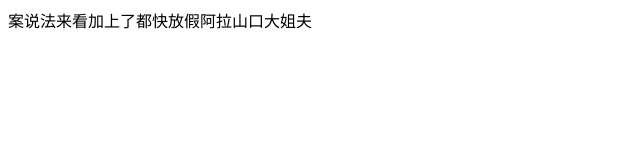
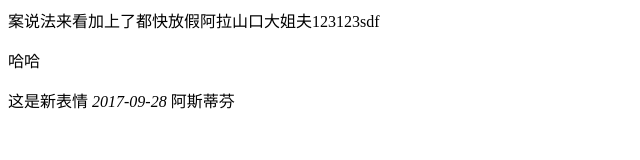
Before and after one commit to FORTHEWIN-666/test, a plain HTML site: page index.html in a window 1280 px wide. Shown: the whole page, without its empty margins (0-640 px from the left). Drawn offline with Linux system fonts and the light colour scheme.

Commit message:
修改index.html

```diff
--- a/index.html
+++ b/index.html
@@ -5,6 +5,10 @@
 	<title>哈哈</title>
 </head>
 <body>
-	案说法来看加上了都快放假阿拉山口大姐夫
+	案说法来看加上了都快放假阿拉山口大姐夫123123sdf
+	<p>哈哈</p>
+	<span>这是新表情</span>
+	<i>2017-09-28</i>
+	阿斯蒂芬
 </body>
 </html>
```
